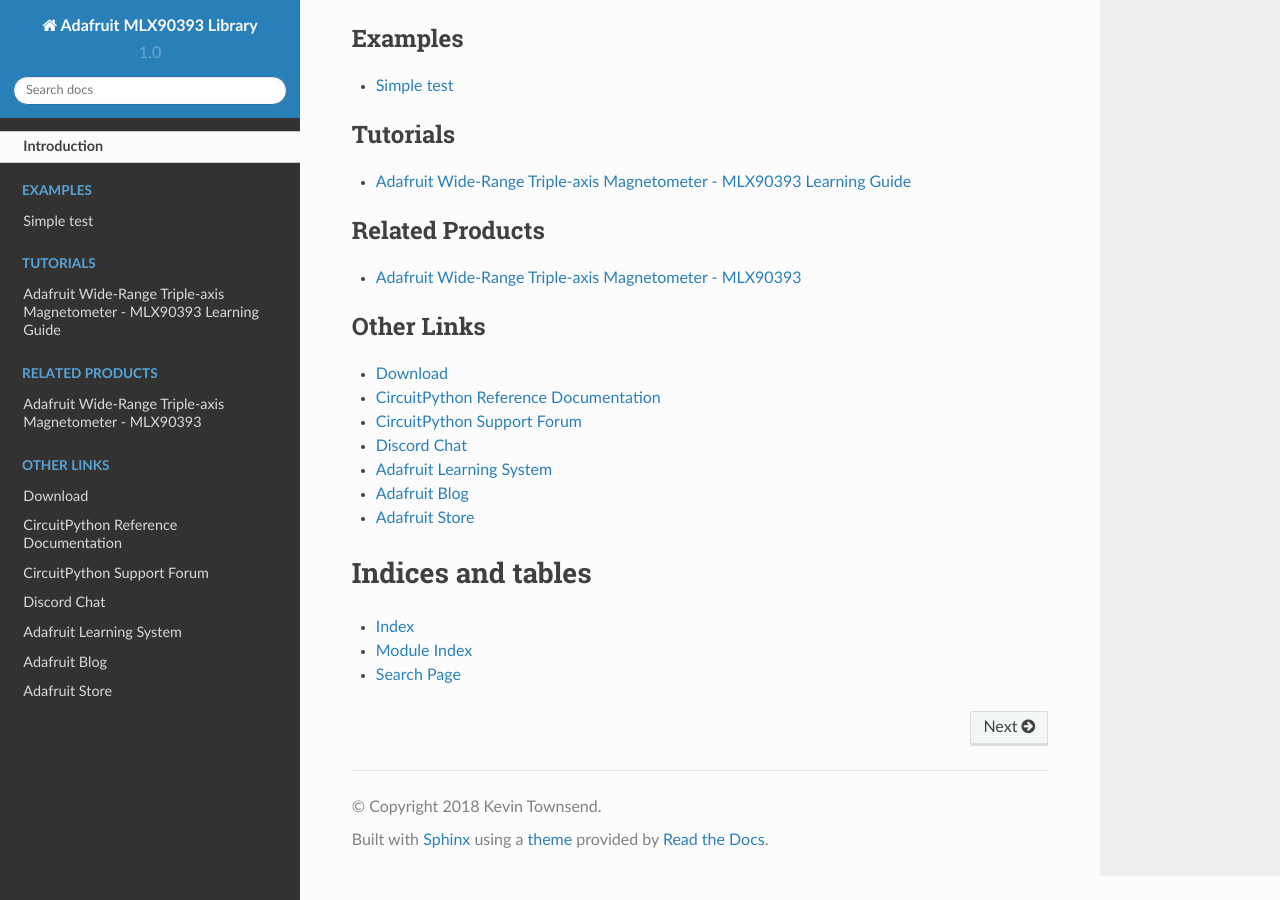
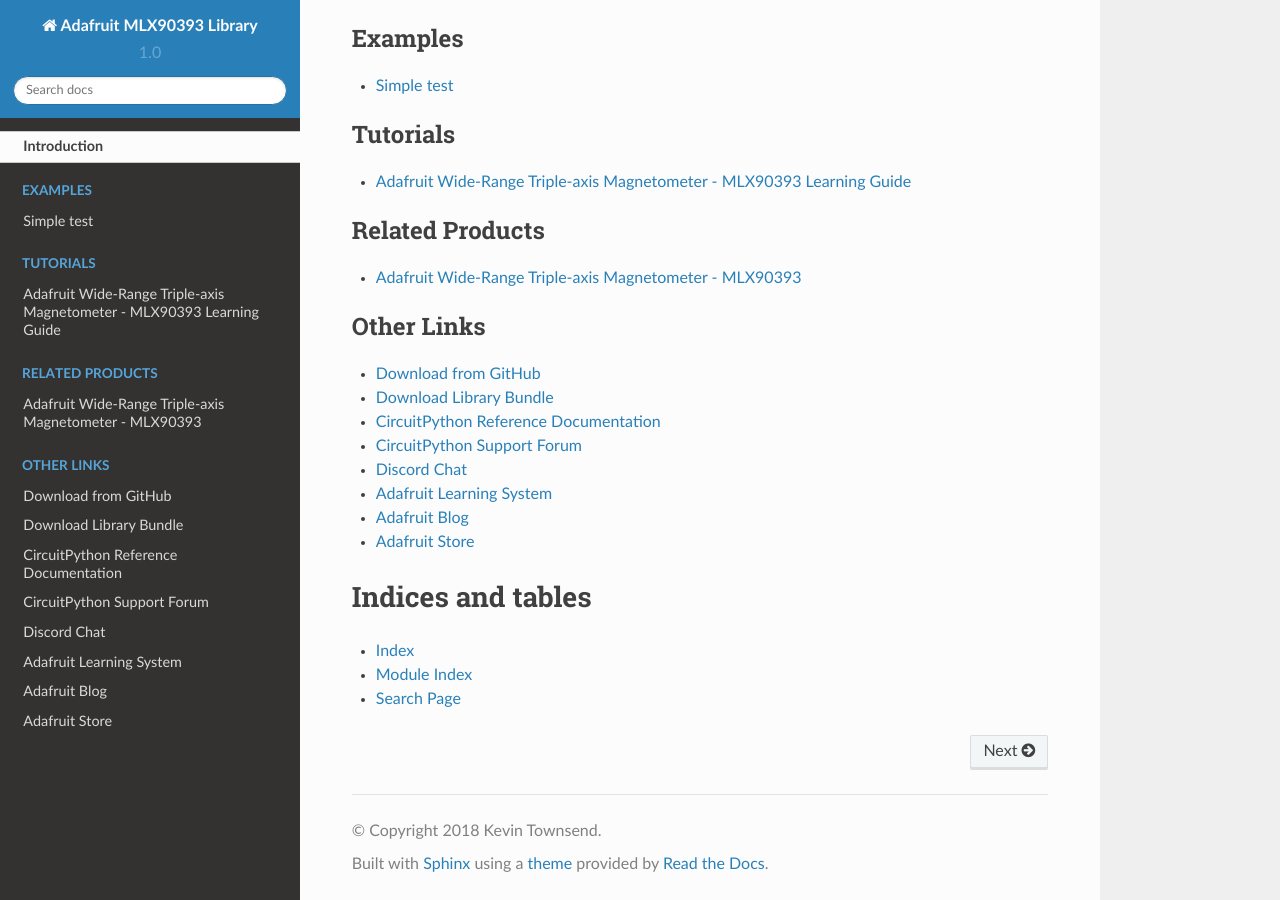
Before and after one commit to adafruit/Adafruit_CircuitPython_MLX90393, a Sphinx documentation site: the page built from docs/index.rst, in a window 1280 px wide and 900 px high, scrolled down 1701 px. Built offline with Sphinx 7.4.7 and the Read the Docs theme 2.0.0, drawn with Linux system fonts in a browser that asks for light colours.

Commit message:
Added cp.org link to index.rst

```diff
--- a/docs/index.rst
+++ b/docs/index.rst
@@ -33,7 +33,8 @@
 .. toctree::
     :caption: Other Links
 
-    Download <https://github.com/adafruit/CircuitPython_Adafruit_CircuitPython_MLX90393/releases/latest>
+    Download from GitHub <https://github.com/adafruit/CircuitPython_Adafruit_CircuitPython_MLX90393/releases/latest>
+    Download Library Bundle <https://circuitpython.org/libraries>
     CircuitPython Reference Documentation <https://docs.circuitpython.org>
     CircuitPython Support Forum <https://forums.adafruit.com/viewforum.php?f=60>
     Discord Chat <https://adafru.it/discord>
```
